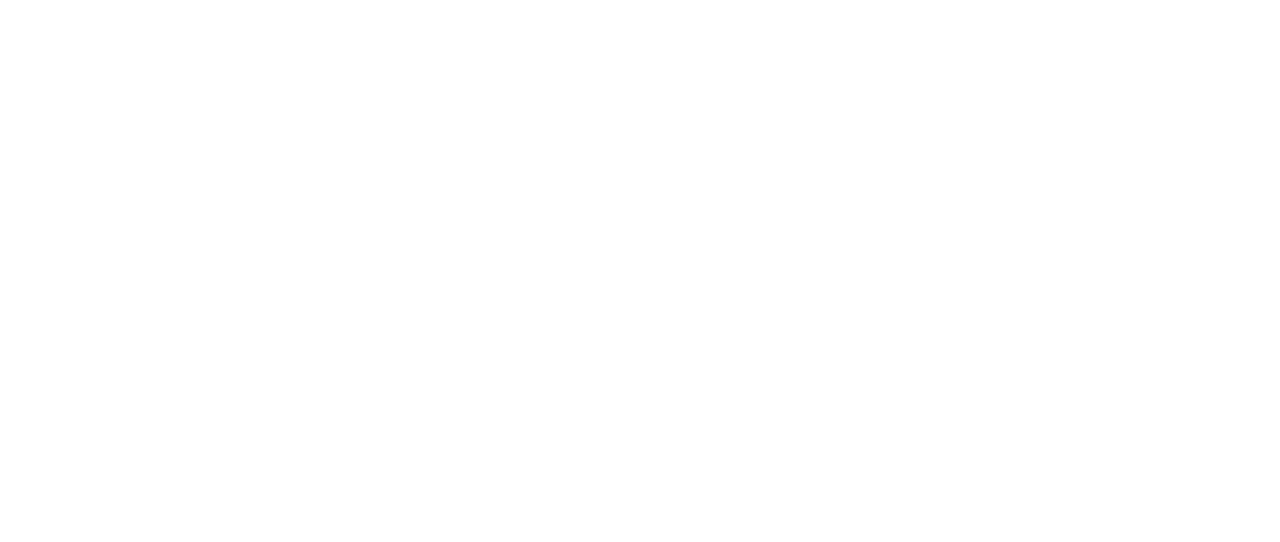
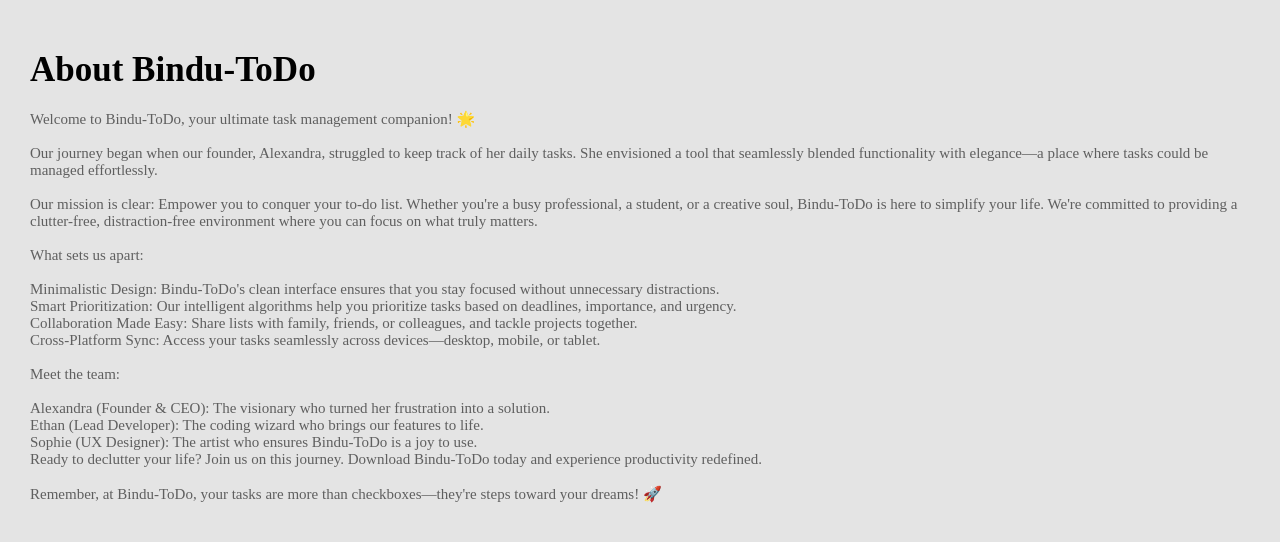
Before and after one commit to muztahiddurjoy/Vanilla-Essence, a website: page views/about.html in a window 1280 px wide. Drawn offline with Linux system fonts and the light colour scheme; a web font is replaced by a local one.

Commit message:
font installed

```diff
--- a/db/todo.json
+++ b/db/todo.json
@@ -2,6 +2,7 @@
     {
         "id": 1,
         "title": "todo 1",
-        "completed": false
+        "completed": false,
+        "date":"2024-04-01T18:53:53.149Z"
     }
 ]
--- a/views/about.html
+++ b/views/about.html
@@ -3,9 +3,33 @@
 <head>
     <meta charset="UTF-8">
     <meta name="viewport" content="width=device-width, initial-scale=1.0">
-    <title>About</title>
+    <title>About - Bindu-ToDo</title>
+    <link rel="stylesheet" href="./css/fonts.css">
+    <link rel="stylesheet" href="./css/index.css">
 </head>
 <body>
-
+    <div style="padding:30px">
+    <h1 class="about__title">About Bindu-ToDo</h1>
+    <p class="about__desc">Welcome to Bindu-ToDo, your ultimate task management companion! 🌟
+        <br> <br>
+        Our journey began when our founder, Alexandra, struggled to keep track of her daily tasks. She envisioned a tool that seamlessly blended functionality with elegance—a place where tasks could be managed effortlessly.
+        <br> <br>
+        Our mission is clear: Empower you to conquer your to-do list. Whether you're a busy professional, a student, or a creative soul, Bindu-ToDo is here to simplify your life. We're committed to providing a clutter-free, distraction-free environment where you can focus on what truly matters.
+        <br> <br>
+        What sets us apart:
+        <br> <br>
+        <b>Minimalistic Design:</b> Bindu-ToDo's clean interface ensures that you stay focused without unnecessary distractions. <br>
+        <b>Smart Prioritization:</b> Our intelligent algorithms help you prioritize tasks based on deadlines, importance, and urgency. <br>
+        <b>Collaboration Made Easy:</b> Share lists with family, friends, or colleagues, and tackle projects together. <br>
+        <b>Cross-Platform Sync:</b> Access your tasks seamlessly across devices—desktop, mobile, or tablet. <br> <br>
+        Meet the team:
+        <br> <br>
+        Alexandra (Founder & CEO): The visionary who turned her frustration into a solution. <br>
+        Ethan (Lead Developer): The coding wizard who brings our features to life. <br>
+        Sophie (UX Designer): The artist who ensures Bindu-ToDo is a joy to use. <br>
+        Ready to declutter your life? Join us on this journey. Download Bindu-ToDo today and experience productivity redefined.
+        <br> <br>
+        Remember, at Bindu-ToDo, your tasks are more than checkboxes—they're steps toward your dreams! 🚀</p>
+    </div>
 </body>
 </html>
--- /dev/null
+++ b/views/css/fonts.css
@@ -0,0 +1,46 @@
+@font-face {
+    font-family: 'SF';
+    src: url('../fonts/SF-Pro-Text-Ultralight.otf');
+    font-weight: 100;
+}
+@font-face {
+    font-family: 'SF';
+    src: url('../fonts/SF-Pro-Text-Ultralight.otf');
+    font-weight: 200;
+}
+@font-face {
+    font-family: 'SF';
+    src: url('../fonts/SF-Pro-Text-Light.otf');
+    font-weight: 300;
+}
+@font-face {
+    font-family: 'SF';
+    src: url('../fonts/SF-Pro-Text-Regular.otf');
+    font-weight: 400;
+}
+@font-face {
+    font-family: 'SF';
+    src: url('../fonts/SF-Pro-Text-Medium.otf');
+    font-weight: 500;
+}
+
+@font-face {
+    font-family: 'SF';
+    src: url('../fonts/SF-Pro-Text-Semibold.otf');
+    font-weight: 700;
+}
+@font-face {
+    font-family: 'SF';
+    src: url('../fonts/SF-Pro-Text-Heavy.otf');
+    font-weight: 600;
+}
+@font-face {
+    font-family: 'SF';
+    src: url('../fonts/SF-Pro-Text-Bold.otf');
+    font-weight: 800;
+}
+@font-face {
+    font-family: 'SF';
+    src: url('../fonts/SF-Pro-Text-Black.otf');
+    font-weight: 900;
+}
--- a/views/css/index.css
+++ b/views/css/index.css
@@ -1,7 +1,12 @@
+
 *{
     margin:0;
     padding:0;
-    font-family: Arial, Helvetica, sans-serif;
+    font-family:'SF';
+    font-weight: 400;
+}
+body{
+    background-color: #e4e4e4;
 }
 
 .home__container{
@@ -15,21 +20,53 @@
 }
 .home__title{
     text-align: center;
-    font-family: Arial, Helvetica, sans-serif;
+    font-family: 'SF';
     font-size: 30px;
-    font-weight: 700;
+    padding-left: 20px;
+    padding-right: 20px;
+    font-weight: 800;
+    opacity: 0;
+    animation: slideTop 0.5s ease-in-out 0.5s forwards;
 }
 .home__button{
     margin-top: 20px;
-    border: 1px solid rgb(196, 0, 196);
-    transition: 0.2s all ease-in-out 0s;
-    border-radius: 100px;
+    border: 0px;
+    transition: 0.1s all ease-in-out 0s;
+    color:#fff;
+    background-color: #171717;
+    border-radius: 5px;
     font-weight: 500;
     font-size: 13px;
     cursor: pointer;
     padding: 10px 20px 10px 20px;
+    opacity: 0;
+    animation: slideTop 0.5s ease-in-out 0.7s forwards;
 }
 .home__button:hover{
-    background-color: rgb(196, 0, 196);
+    background-color: #2e2e2e;
     color:white
 }
+
+.about__title{
+    font-weight: 800;
+    font-size: 35px;
+    opacity: 0;
+    animation: slideTop 0.5s ease-in-out 0.5s forwards;
+}
+.about__desc{
+    font-size: 15px;
+    color:#5f5f5f;
+    opacity: 0;
+    animation: slideTop 0.5s ease-in-out 0.7s forwards;
+}
+
+@keyframes slideTop {
+    0%{
+        opacity: 0;
+        margin-top: 40px;
+    }
+    100%{
+        opacity: 1;
+        margin-top: 20px;
+    }
+}
```
Also changed, not shown: views/index.html (+1 -0 lines), views/todo.html (+2 -1 lines), 9 other files.
